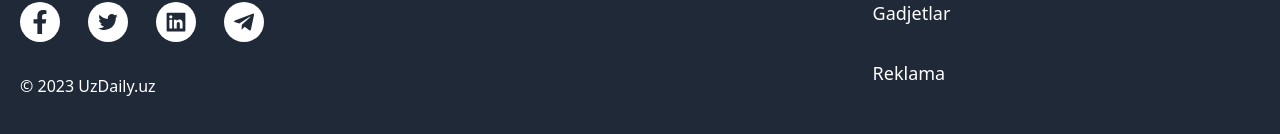
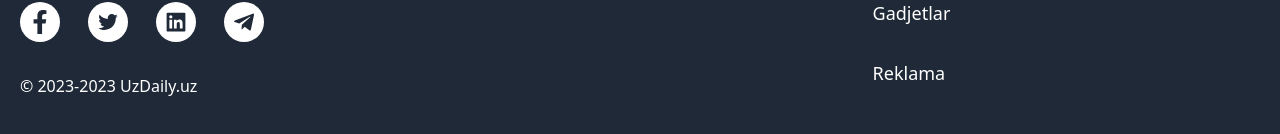
Before and after one commit to Zuhriddin-Devs/uz-daily-uz, a React (Vite) app: page / in a window 1280 px wide. Shown: the part 3271-3405 px from the top of the page. Built offline with nearby package versions, Linux system fonts and the light colour scheme.

Commit message:
Copyright has been updated

```diff
--- a/src/components/Footer.jsx
+++ b/src/components/Footer.jsx
@@ -63,7 +63,7 @@ function Footer() {
                         })}
                     </div>
                     <p className="text-base font-medium text-white mb-5 md:mb-0">
-                        © {new Date().getFullYear()} UzDaily.uz
+                        © 2023-{new Date().getFullYear()} UzDaily.uz
                     </p>
                 </div>
 
```
